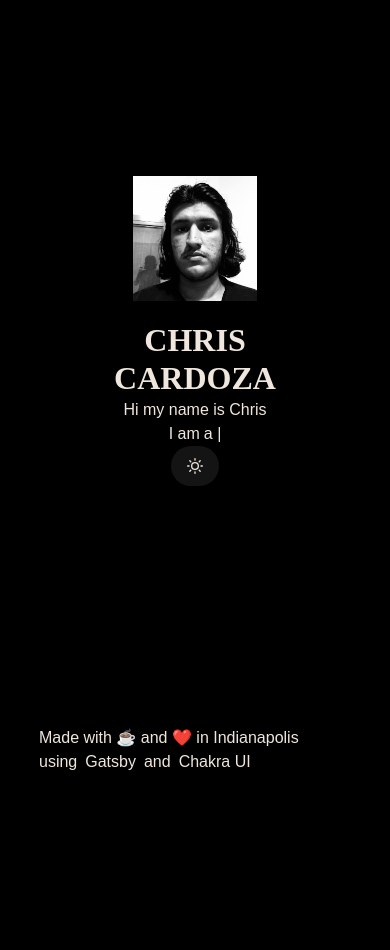
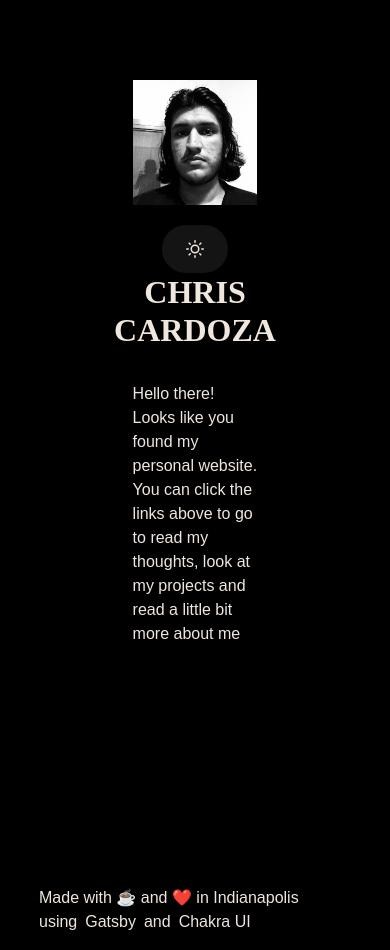
Before and after one commit to chcardoz/personal-website, a Gatsby site: page / in a window 390 px wide. Before the commit the page ends 844 px from the top, so only its background shows below. Built offline with nearby package versions, Linux system fonts and the light colour scheme; Gatsby itself is replaced by a stand-in of ours; a web font is replaced by a local one.

Commit message:
remove typewriter, minor responsive changes

```diff
--- /dev/null
+++ b/src/components/Hero.tsx
@@ -0,0 +1,88 @@
+import { MoonIcon, SunIcon } from "@chakra-ui/icons";
+import {
+  Flex,
+  Box,
+  Heading,
+  Button,
+  useColorMode,
+  Text,
+} from "@chakra-ui/react";
+import { graphql, useStaticQuery } from "gatsby";
+import React from "react";
+import Img from "gatsby-image";
+
+interface HeroProps {}
+
+export const Hero: React.FC<HeroProps> = ({}) => {
+  const { colorMode, toggleColorMode } = useColorMode();
+  const data = useStaticQuery(graphql`
+    query MyQuery {
+      lightmode: file(relativePath: { eq: "lightmode.jpeg" }) {
+        id
+        childImageSharp {
+          fluid(maxWidth: 500) {
+            ...GatsbyImageSharpFluid
+          }
+          fixed {
+            ...GatsbyImageSharpFixed
+          }
+        }
+      }
+      darkmode: file(relativePath: { eq: "darkmode.jpeg" }) {
+        id
+        childImageSharp {
+          fluid(maxWidth: 500) {
+            ...GatsbyImageSharpFluid
+          }
+          fixed {
+            ...GatsbyImageSharpFixed
+          }
+        }
+      }
+    }
+  `);
+
+  const responsiveFontSize = {
+    base: "2rem",
+    md: "2rem",
+    lg: "3rem",
+    xl: "5rem",
+  };
+  return (
+    <Flex
+      direction={{ base: "column", md: "row" }}
+      alignItems="center"
+      justify="space-around"
+      m="0 auto"
+    >
+      <Box width="40%">
+        {colorMode === "light" ? (
+          <Img fluid={data.lightmode.childImageSharp.fluid} />
+        ) : (
+          <Img fluid={data.darkmode.childImageSharp.fluid} />
+        )}
+      </Box>
+      <Flex
+        maxW="40%"
+        mt={{ base: 5, md: 0 }}
+        direction="column"
+        alignItems="center"
+        justify="center"
+      >
+        <Box>
+          <Button size="lg" rounded="full" onClick={toggleColorMode}>
+            {colorMode === "light" ? <MoonIcon /> : <SunIcon />}
+          </Button>
+        </Box>
+        <Heading fontSize={responsiveFontSize}>CHRIS</Heading>
+        <Heading fontSize={responsiveFontSize}>CARDOZA</Heading>
+
+        <Text mt="2rem">
+          Hello there! Looks like you found my personal website. You can click
+          the links above to go to read my thoughts, look at my projects and
+          read a little bit more about me
+        </Text>
+      </Flex>
+    </Flex>
+  );
+};
--- a/src/components/Typewriter.tsx
+++ /dev/null
@@ -1,55 +0,0 @@
-import React, { useState, useEffect } from "react";
-import { Text } from "@chakra-ui/react";
-
-interface TypeWriterProps {
-  words: string[];
-}
-
-export const TypeWriter: React.FC<TypeWriterProps> = ({ words }) => {
-  const [index, setIndex] = useState(0);
-  const [subIndex, setSubIndex] = useState(0);
-  const [blink, setBlink] = useState(true);
-  const [reverse, setReverse] = useState(false);
-
-  // typeWriter
-  useEffect(() => {
-    if (index === words.length) return;
-
-    if (
-      subIndex === words[index].length + 1 &&
-      index !== words.length - 1 &&
-      !reverse
-    ) {
-      setReverse(true);
-      return;
-    }
-
-    if (subIndex === 0 && reverse) {
-      setReverse(false);
-      setIndex((prev) => prev + 1);
-      return;
-    }
-
-    const timeout = setTimeout(() => {
-      setSubIndex((prev) => prev + (reverse ? -1 : 1));
-    }, Math.max(reverse ? 75 : subIndex === words[index].length ? 1000 : 150, Math.random() * 350));
-
-    return () => clearTimeout(timeout);
-  }, [subIndex, index, reverse]);
-
-  // blinker
-  useEffect(() => {
-    const timeout2 = setTimeout(() => {
-      setBlink((prev) => !prev);
-    }, 500);
-    return () => clearTimeout(timeout2);
-  }, [blink]);
-
-  return (
-    <>
-      <Text>
-        {`${words[index].substring(0, subIndex)}${blink ? "|" : " "}`}
-      </Text>
-    </>
-  );
-};
--- a/src/pages/index.tsx
+++ b/src/pages/index.tsx
@@ -9,78 +9,14 @@ import {
 } from "@chakra-ui/react";
 import * as React from "react";
 import Layout from "../components/layout";
-import { MoonIcon, SunIcon } from "@chakra-ui/icons";
-import { graphql, useStaticQuery } from "gatsby";
-import Img from "gatsby-image";
-import { TypeWriter } from "../components/Typewriter";
+import { Hero } from "../components/Hero";
 
 const IndexPage = () => {
-  const { colorMode, toggleColorMode } = useColorMode();
-  const data = useStaticQuery(graphql`
-    query MyQuery {
-      lightmode: file(relativePath: { eq: "lightmode.jpeg" }) {
-        id
-        childImageSharp {
-          fluid(maxWidth: 500) {
-            ...GatsbyImageSharpFluid
-          }
-          fixed {
-            ...GatsbyImageSharpFixed
-          }
-        }
-      }
-      darkmode: file(relativePath: { eq: "darkmode.jpeg" }) {
-        id
-        childImageSharp {
-          fluid(maxWidth: 500) {
-            ...GatsbyImageSharpFluid
-          }
-          fixed {
-            ...GatsbyImageSharpFixed
-          }
-        }
-      }
-    }
-  `);
-
-  const responsiveFontSize = {
-    base: "2rem",
-    md: "2rem",
-    lg: "3rem",
-    xl: "5rem",
-  };
   return (
     <Layout>
-      <Box mt="11rem" mx="auto" maxWidth="80%">
-        <Flex
-          direction={{ base: "column", md: "row" }}
-          alignItems="center"
-          justify="space-around"
-        >
-          <Box width="40%">
-            {colorMode === "light" ? (
-              <Img fluid={data.lightmode.childImageSharp.fluid} />
-            ) : (
-              <Img fluid={data.darkmode.childImageSharp.fluid} />
-            )}
-          </Box>
-          <Flex mt={{ base: 5, md: 0 }} direction="column" alignItems="center">
-            <Heading fontSize={responsiveFontSize}>CHRIS</Heading>
-            <Heading fontSize={responsiveFontSize}>CARDOZA</Heading>
-            <Text>Hi my name is Chris</Text>
-            <Flex>
-              <Text mr={1}>I am </Text>
-              <TypeWriter
-                words={["an Artist", "a Programmer", "a Physicist"]}
-              />
-            </Flex>
-
-            <Button rounded="full" onClick={toggleColorMode}>
-              {colorMode === "light" ? <MoonIcon /> : <SunIcon />}
-            </Button>
-          </Flex>
-        </Flex>
-        <Flex justify="space-around" mt="15rem" mb="1rem">
+      <Box mt={{ base: "5rem", md: "11rem" }} mx="auto" maxWidth="80%">
+        <Hero />
+        <Flex justify="center" mt="15rem" mb="1rem">
           <Text>
             Made with ☕ and ❤️ in Indianapolis using
             <Link mx={2} href="https://www.gatsbyjs.com/">
```
